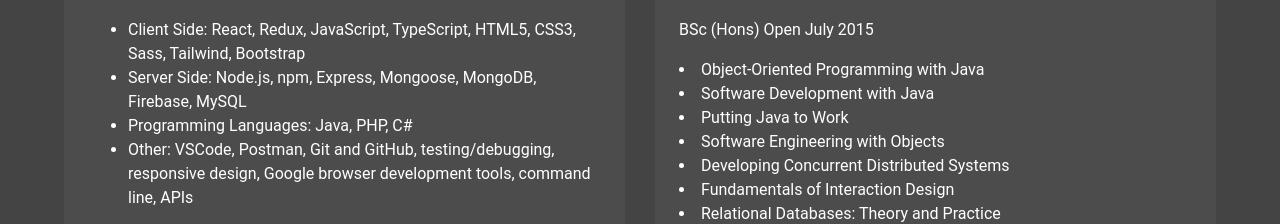
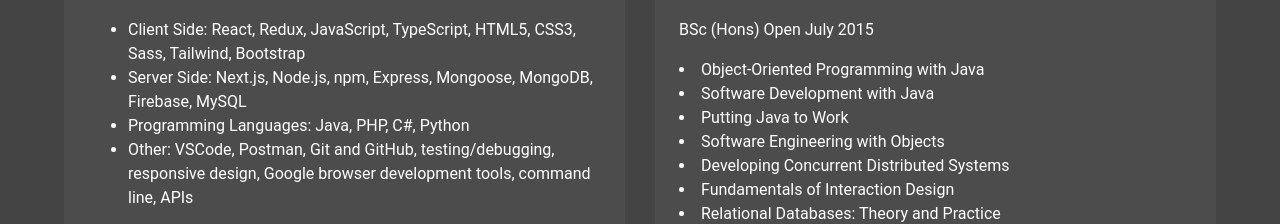
Before and after one commit to Barabbus/MyPortfolio, a website: page dist/about.html in a window 1280 px wide. Shown: the part 559-783 px from the top of the page. Drawn offline with Linux system fonts and the light colour scheme.

Commit message:
Update about.html

```diff
--- a/dist/about.html
+++ b/dist/about.html
@@ -66,8 +66,8 @@
 
                 <ul>
                     <li>Client Side: React, Redux, JavaScript, TypeScript, HTML5, CSS3, Sass, Tailwind, Bootstrap</li>
-                    <li>Server Side: Node.js, npm, Express, Mongoose, MongoDB, Firebase, MySQL </li>
-                    <li>Programming Languages: Java, PHP, C#</li>
+                    <li>Server Side: Next.js, Node.js, npm, Express, Mongoose, MongoDB, Firebase, MySQL </li>
+                    <li>Programming Languages: Java, PHP, C#, Python</li>
                     <li>Other: VSCode, Postman, Git and GitHub, testing/debugging, responsive design, Google browser development tools, command line, APIs</li>
 
                 </ul>
```
